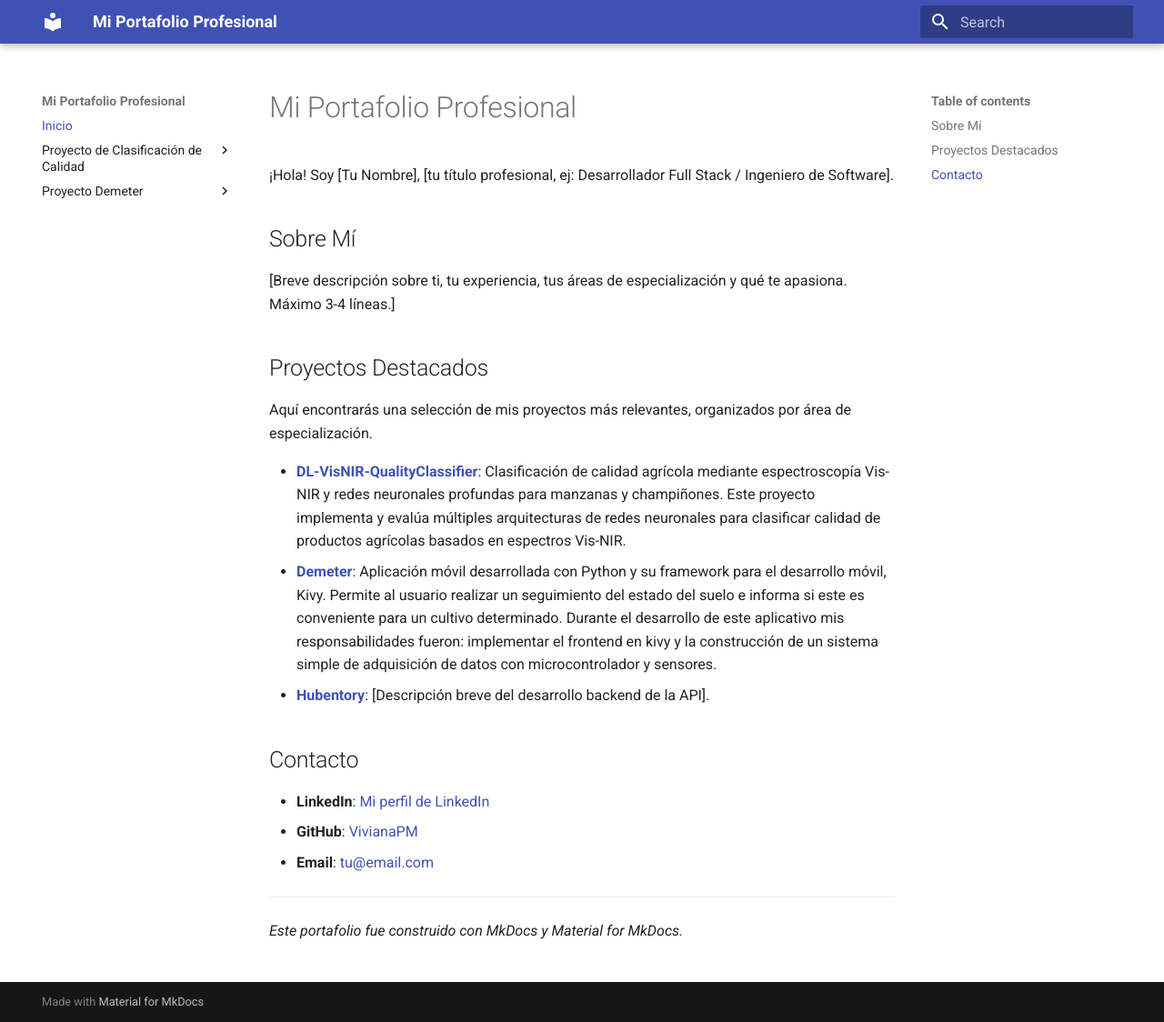
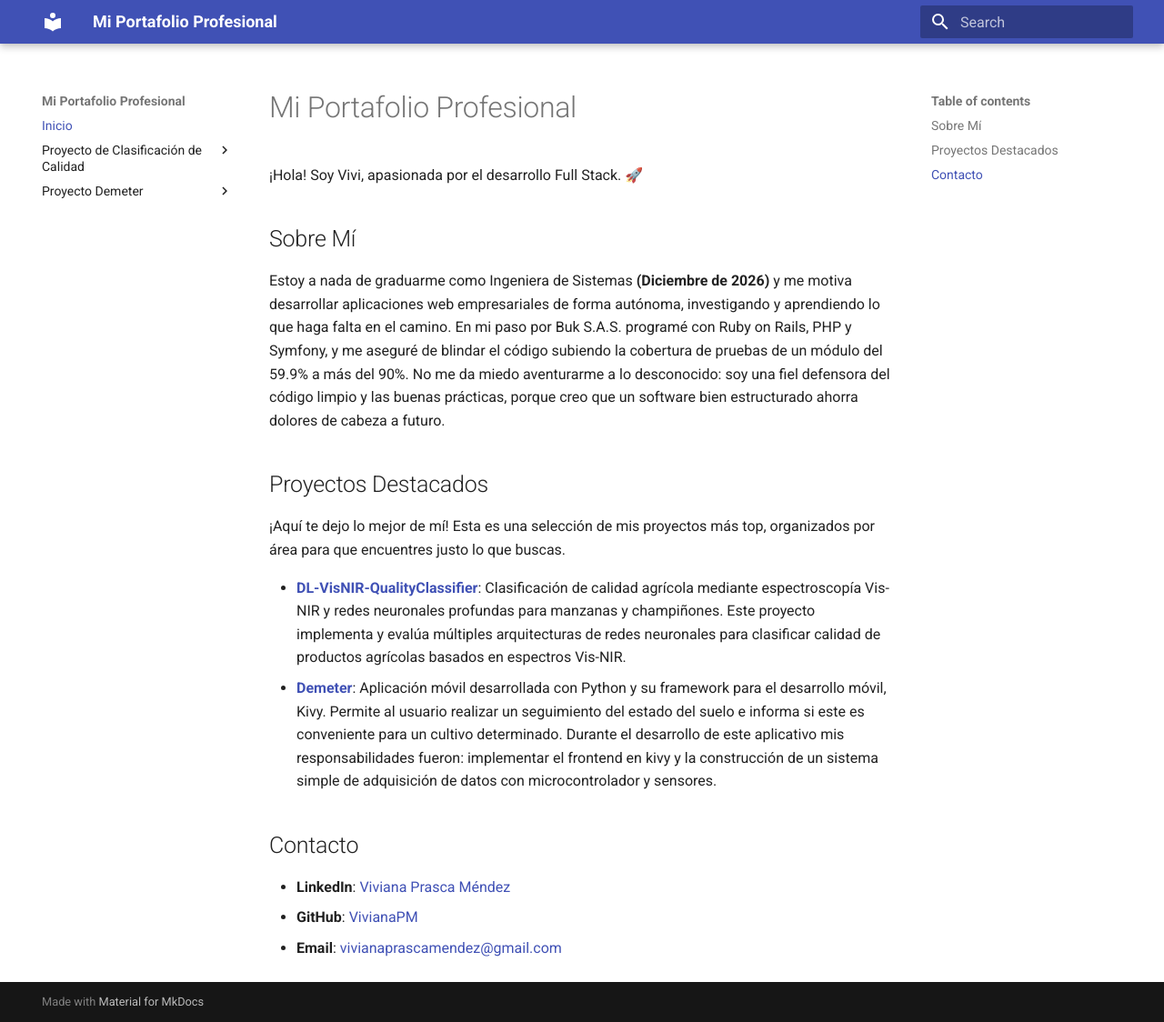
Before and after one commit to VivianaPM/viviana-prasca-portafolio, an MkDocs documentation site: the page built from docs/index.md, in a window 1280 px wide and 1124 px high. Shown: the whole window at 91% size. Built offline with MkDocs 1.6.1 and Material for MkDocs 9.7.7, drawn with Linux system fonts in a browser that asks for light colours.

Commit message:
docs: update portfolio home page

```diff
--- a/docs/index.md
+++ b/docs/index.md
@@ -1,28 +1,23 @@
 # Mi Portafolio Profesional
 
-¡Hola! Soy [Tu Nombre], [tu título profesional, ej: Desarrollador Full Stack / Ingeniero de Software].
+¡Hola! Soy Vivi, apasionada por el desarrollo Full Stack. 🚀
 
 ## Sobre Mí
 
-[Breve descripción sobre ti, tu experiencia, tus áreas de especialización y qué te apasiona. Máximo 3-4 líneas.]
+Estoy a nada de graduarme como Ingeniera de Sistemas **(Diciembre de 2026)** y me motiva desarrollar aplicaciones web empresariales de forma autónoma, investigando y aprendiendo lo que haga falta en el camino. En mi paso por Buk S.A.S. programé con Ruby on Rails, PHP y Symfony, y me aseguré de blindar el código subiendo la cobertura de pruebas de un módulo del 59.9% a más del 90%. No me da miedo aventurarme a lo desconocido: soy una fiel defensora del código limpio y las buenas prácticas, porque creo que un software bien estructurado ahorra dolores de cabeza a futuro.
 
 ## Proyectos Destacados
 
-Aquí encontrarás una selección de mis proyectos más relevantes, organizados por área de especialización.
+¡Aquí te dejo lo mejor de mí! Esta es una selección de mis proyectos más top, organizados por área para que encuentres justo lo que buscas.
 
 - **[DL-VisNIR-QualityClassifier](proyecto-QualityClassifier/QualityClassifier.md)**: Clasificación de calidad agrícola mediante espectroscopía Vis-NIR y redes neuronales profundas para manzanas y champiñones. Este proyecto implementa y evalúa múltiples arquitecturas de redes neuronales para clasificar calidad de productos agrícolas basados en espectros Vis-NIR.
 - **[Demeter](proyecto-demeter/demeter.md)**: Aplicación móvil desarrollada con Python y su framework para el desarrollo móvil, Kivy. Permite al usuario
   realizar un seguimiento del estado del suelo e informa si este es conveniente para un cultivo determinado.
   Durante el desarrollo de este aplicativo mis responsabilidades fueron: implementar el frontend en kivy y la
   construcción de un sistema simple de adquisición de datos con microcontrolador y sensores.
-- **[Hubentory](proyecto-hubentory/hubentory.md)**: [Descripción breve del desarrollo backend de la API].
 
 ## Contacto
 
-- **LinkedIn**: [Mi perfil de LinkedIn](https://www.linkedin.com/in/vprascam)
+- **LinkedIn**: [Viviana Prasca Méndez](https://www.linkedin.com/in/vprascam)
 - **GitHub**: [VivianaPM](https://github.com/VivianaPM)
-- **Email**: [tu@email.com](mailto:tu@email.com)
-
----
-
-_Este portafolio fue construido con MkDocs y Material for MkDocs._
+- **Email**: [vivianaprascamendez@gmail.com](mailto:vivianaprascamendez@gmail.com)
```
